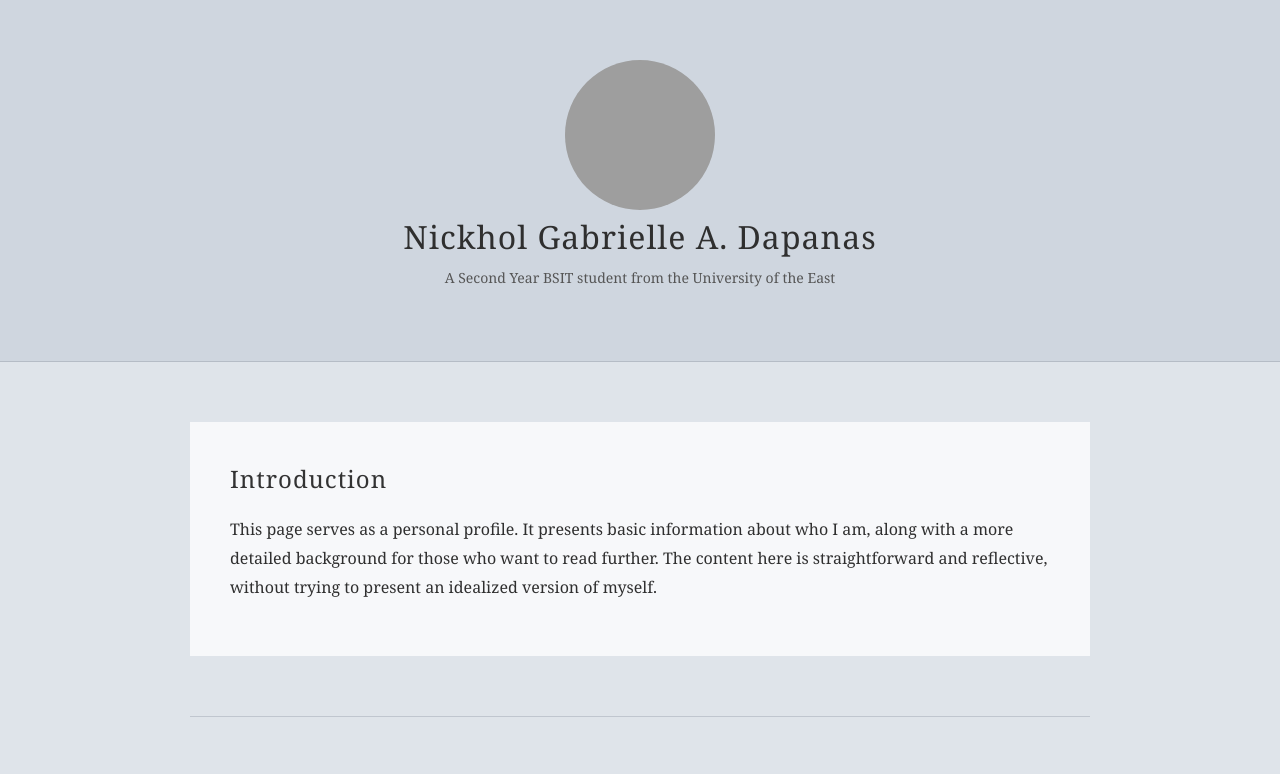
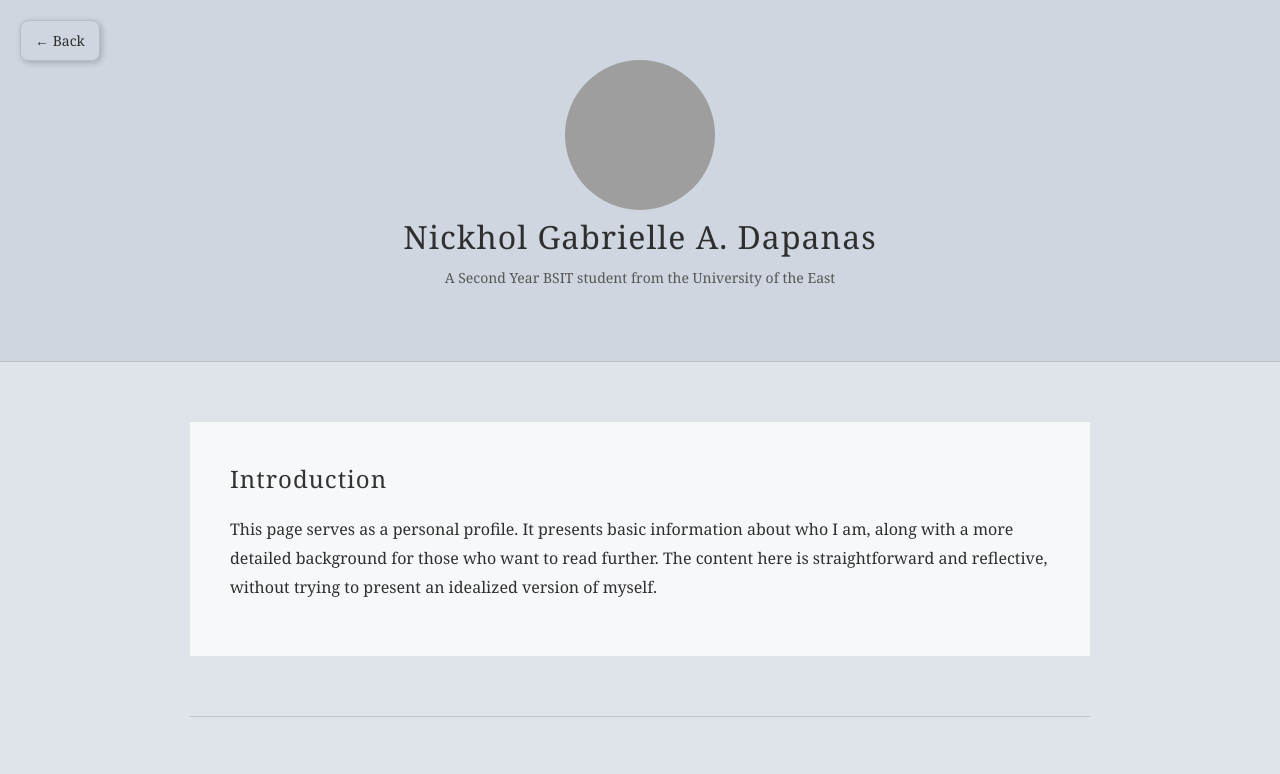
Before and after one commit to nickholdapanas/Portfolio, a plain HTML site: page Developers_Page.html in a window 1280 px wide. Shown: the top 774 px of the page. Drawn offline with Linux system fonts and the light colour scheme; grey boxes are pictures that could not be loaded.

Commit message:
Update Developers_Page.html

```diff
--- a/Developers_Page.html
+++ b/Developers_Page.html
@@ -77,12 +77,36 @@
       margin: 0;
     }
 
+  .backBtn {
+      position: fixed;
+      top: 20px;
+      left: 20px;
+
+      padding: 10px 14px;
+      background: #cfd6df;
+      border: 1px solid #b5bcc6;
+
+      text-decoration: none;
+      color: #2f2f2f;
+
+      border-radius: 8px;
+      font-size: 14px;
+
+      box-shadow: 2px 2px 6px rgba(0,0,0,0.2);
+      transition: 0.2s ease;
+  }
+
+  .backBtn:hover {
+      background: #bfc7d1;
+  }
+
+
 
   </style>
 </head>
 
 <body>
-
+  <a href="index.html" class="backBtn">← Back</a>
   <header>
     <div class="Name">
         <a href="avatar.html">
```
